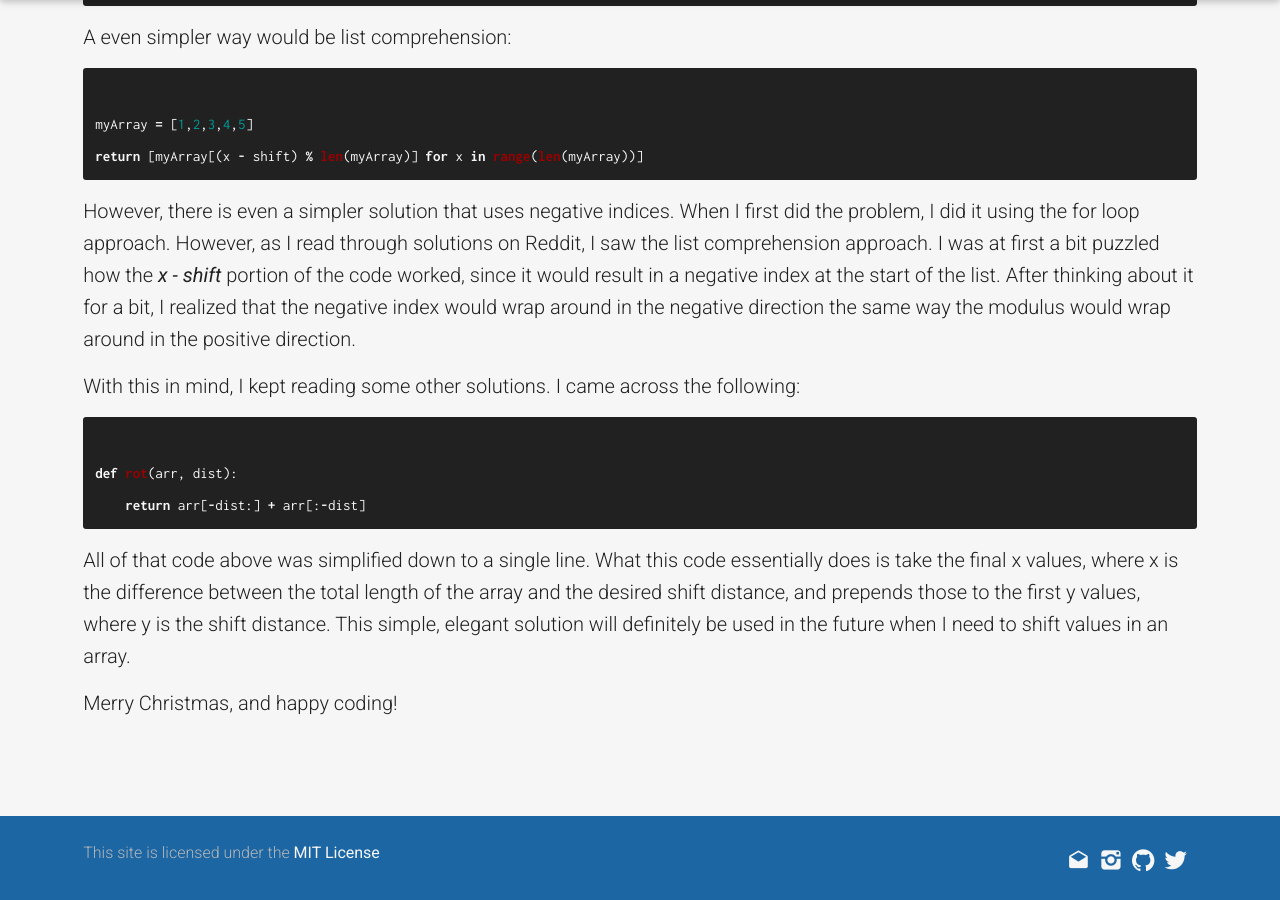
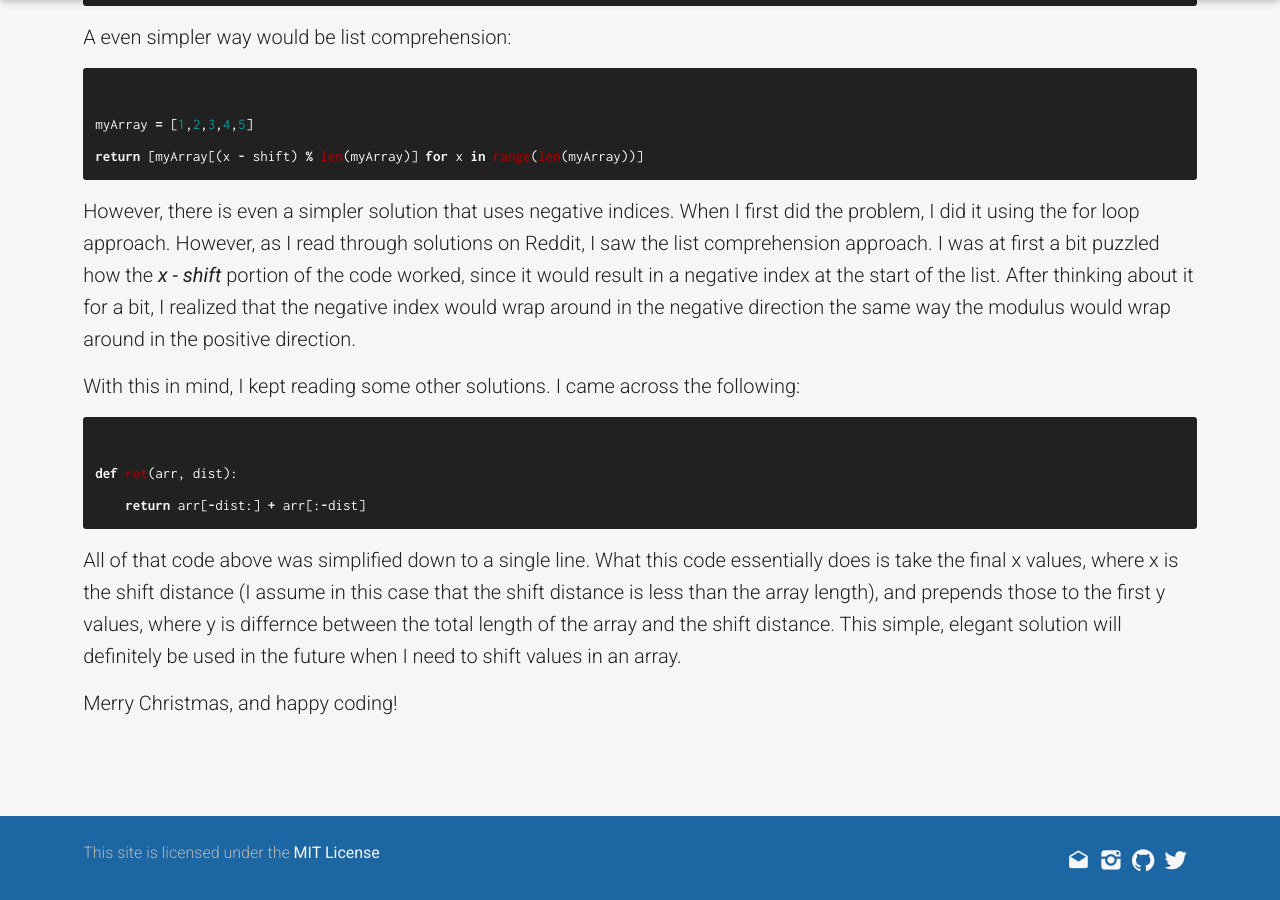
Before and after one commit to spitfire55/spitfire55.github.io, a Jekyll site: the page built from _posts/2016-12-25-Rotating-Arrays-In-Python.md, in a window 1280 px wide and 900 px high, scrolled down 946 px. Built offline with Jekyll 4.4.1, drawn with Linux system fonts in a browser that asks for light colours; nearby versions of some CDN libraries.

Commit message:
Minor fix in 25-Dec post

```diff
--- a/_posts/2016-12-25-Rotating-Arrays-In-Python.md
+++ b/_posts/2016-12-25-Rotating-Arrays-In-Python.md
@@ -39,6 +39,6 @@ def rot(arr, dist):
     return arr[-dist:] + arr[:-dist]
 {% endhighlight %}
 
-All of that code above was simplified down to a single line. What this code essentially does is take the final x values, where x is the difference between the total length of the array and the desired shift distance, and prepends those to the first y values, where y is the shift distance. This simple, elegant solution will definitely be used in the future when I need to shift values in an array.
+All of that code above was simplified down to a single line. What this code essentially does is take the final x values, where x is the shift distance (I assume in this case that the shift distance is less than the array length), and prepends those to the first y values, where y is differnce between the total length of the array and the shift distance. This simple, elegant solution will definitely be used in the future when I need to shift values in an array.
 
 Merry Christmas, and happy coding!
```
